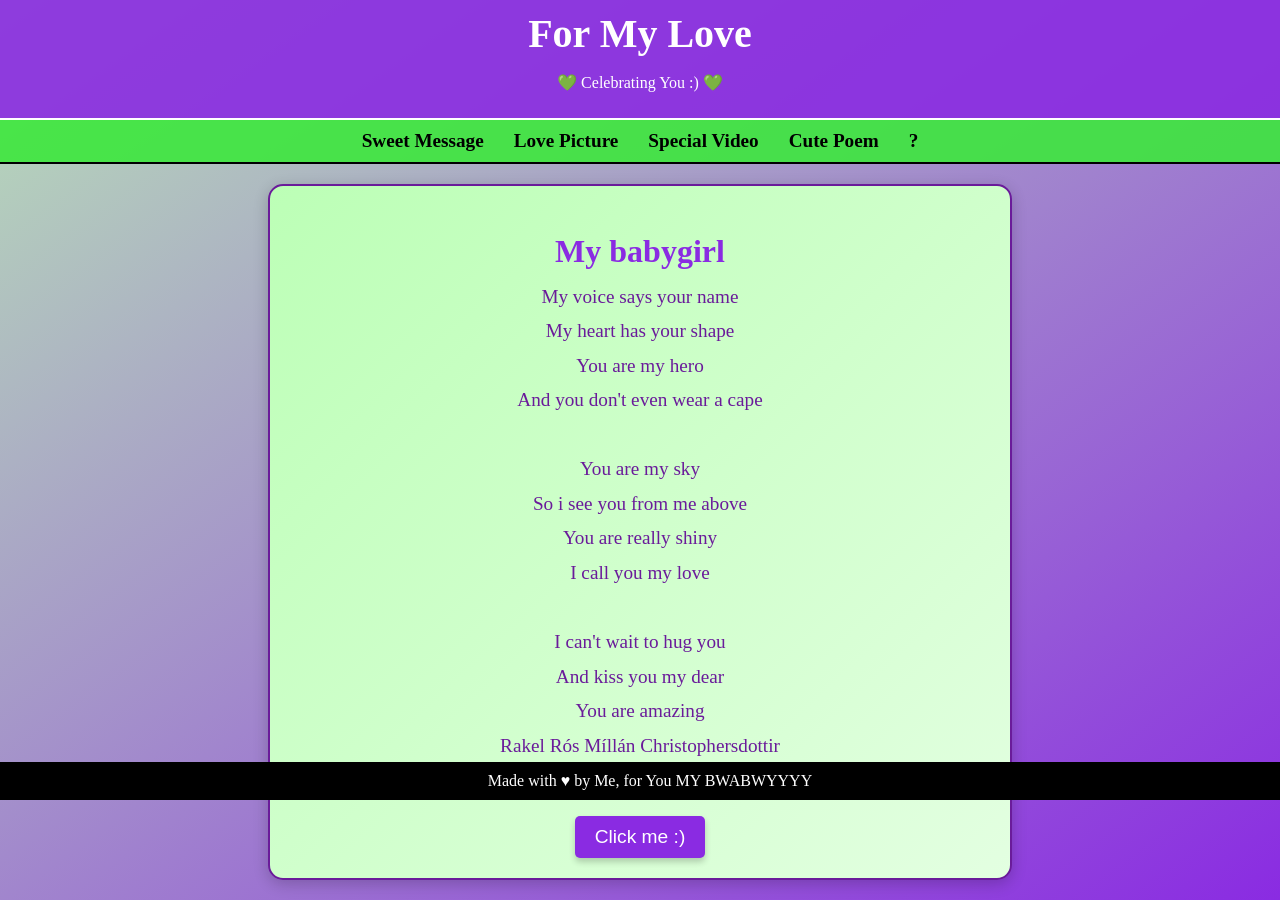
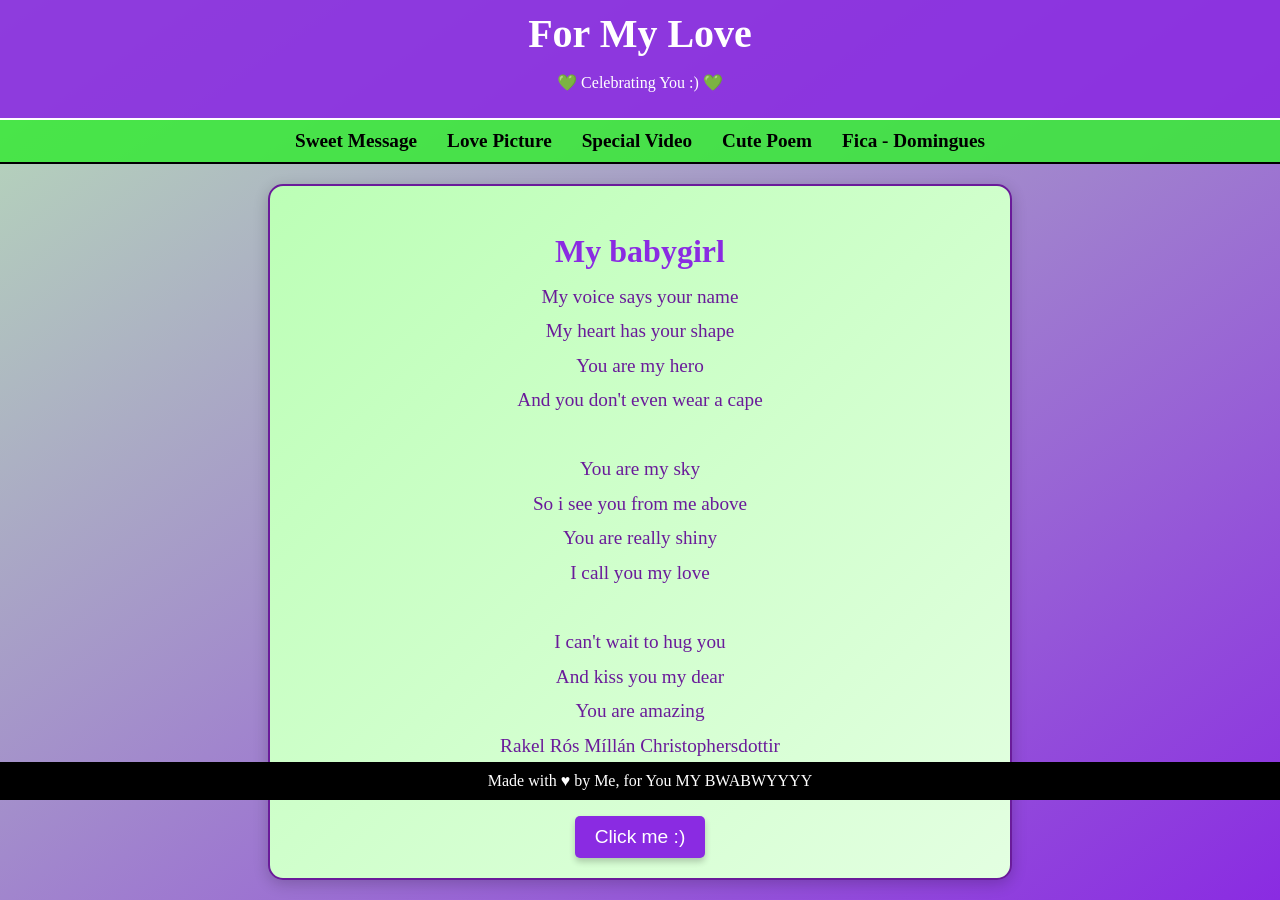
Before and after one commit to zDerp47/rakelrosismylife, a plain HTML site: page poem.html in a window 1280 px wide. Drawn offline with Linux system fonts and the light colour scheme.

Commit message:
Update poem.html

```diff
--- a/poem.html
+++ b/poem.html
@@ -18,7 +18,7 @@
         <a href="picture.html">Love Picture</a>
         <a href="video.html">Special Video</a>
         <a href="poem.html">Cute Poem</a>
-        <a href="">?</a>
+        <a href="song.html">Fica - Domingues</a>
     </nav>
     <main>
         <div class="poem-container" id="poem-section">
```
